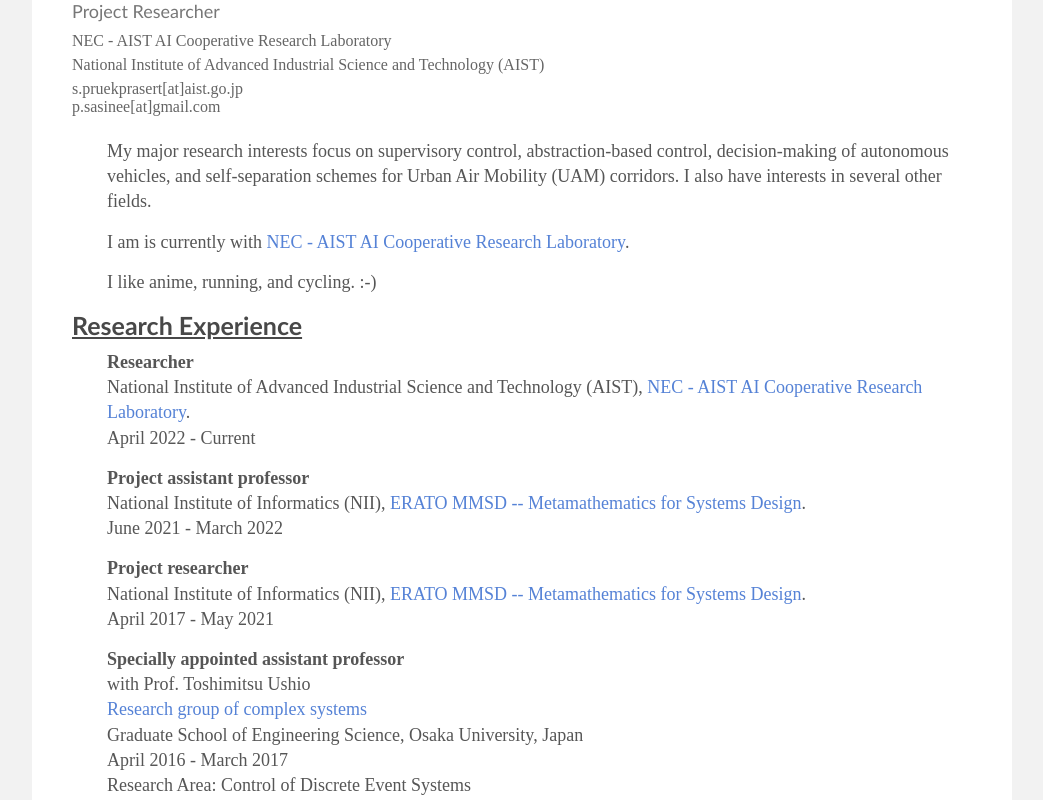
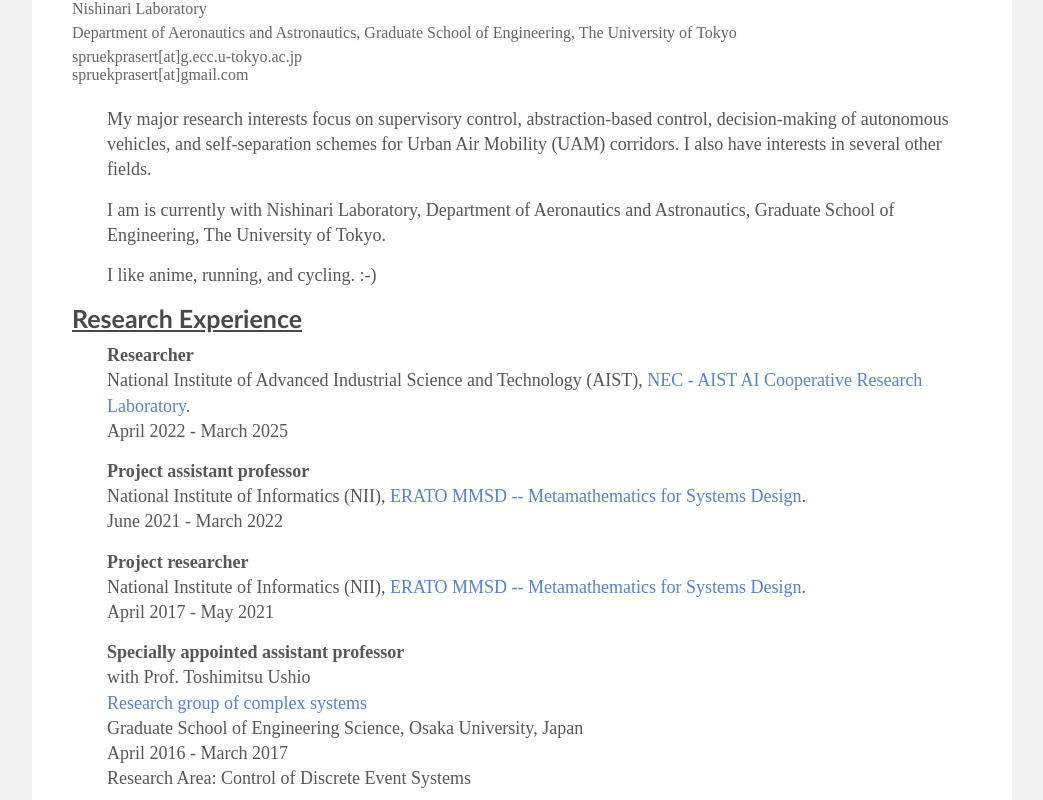
Before and after one commit to psasinee/psasinee.github.io, a plain HTML site: page index.html in a window 1280 px wide. Shown: the part 85-885 px from the top of the page, without its empty margins (18-1061 px from the left). Drawn offline with Linux system fonts and the light colour scheme.

Commit message:
Update index.html

```diff
--- a/index.html
+++ b/index.html
@@ -33,14 +33,13 @@
 
 <h1><span itemprop="name">Sasinee Pruekprasert</span></h1>
 
-<h3><span itemprop="jobTitle">Project Researcher</span></h3>
+<small>
+Nishinari Laboratory </small>
+<small>
+Department of Aeronautics and Astronautics, Graduate School of Engineering,
+The University of Tokyo</small>
 
-<small>
-NEC - AIST AI Cooperative Research Laboratory </small>
-<small>
-National Institute of Advanced Industrial Science and Technology (AIST)</small>
-
-<small><span itemprop="email">s.pruekprasert[at]aist.go.jp<br />p.sasinee[at]gmail.com</span></small>
+<small><span itemprop="email">spruekprasert[at]g.ecc.u-tokyo.ac.jp<br />spruekprasert[at]gmail.com</span></small>
 
 </div>
 
@@ -57,7 +56,8 @@ National Institute of Advanced Industrial Science and Technology (AIST)</small>
 I also have interests in several other fields.
 </p>
 <p itemprop="description">
-I am is currently with <a href="https://www.airc.aist.go.jp/en/project/overview.html">NEC - AIST AI Cooperative Research Laboratory</a>.
+I am is currently with Nishinari Laboratory, Department of Aeronautics and Astronautics, Graduate School of Engineering,
+The University of Tokyo.
 </p>
 <p itemprop="description">
 I like anime, running, and cycling. :-)
@@ -71,7 +71,7 @@ I like anime, running, and cycling. :-)
 <p><span itemprop="alumniOf"><b>Researcher</b> <br />
 National Institute of Advanced Industrial Science and Technology (AIST), <a href="https://www.airc.aist.go.jp/en/project/overview.html">NEC - AIST AI Cooperative Research Laboratory</a>.
 <br />
-April 2022 - Current<br />
+April 2022 - March 2025<br />
 </p>
 
 <p><span itemprop="alumniOf"><b>Project assistant professor</b> <br />
```
